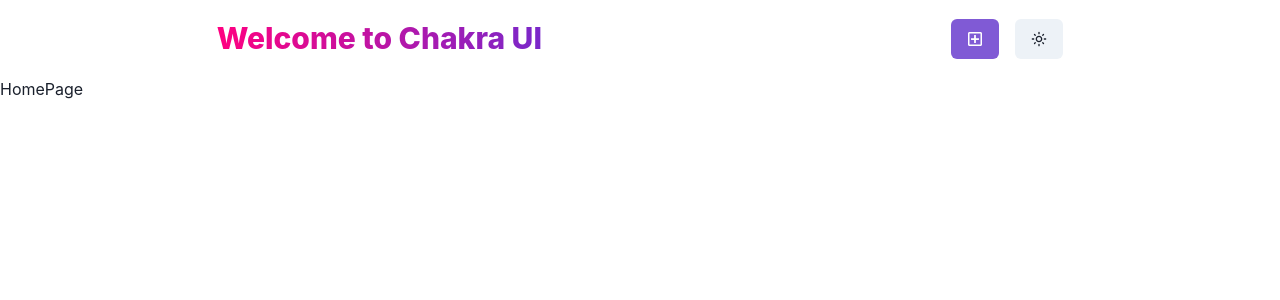
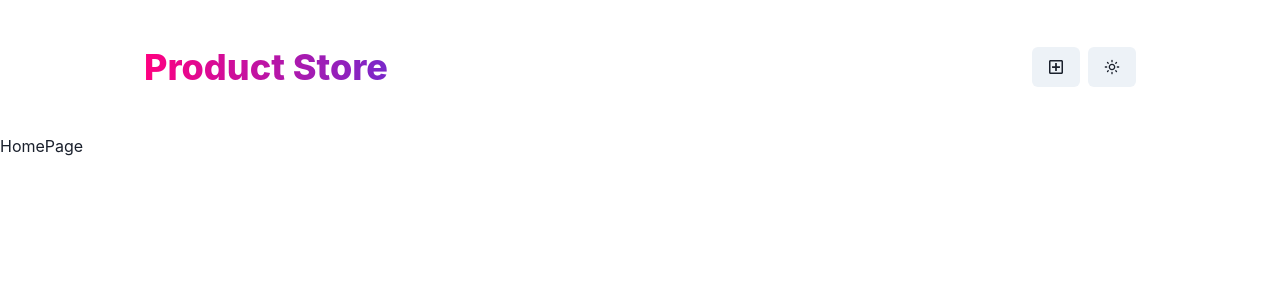
Before and after one commit to M7Tro/productStoreFromScratch, a React (Vite) app in the folder frontend/: page / in a window 1280 px wide. Shown: the top 300 px of the page. Built offline with nearby package versions, Linux system fonts and the light colour scheme.

Commit message:
implemented the navbar using the approach from tutorial

```diff
--- a/frontend/src/App.jsx
+++ b/frontend/src/App.jsx
@@ -2,15 +2,16 @@
 import Navbar from './components/Navbar';
 import HomePage from './pages/HomePage';
 import Create from './pages/Create';
+import { Box } from '@chakra-ui/react';
 
 export default function App () {
   return (
-    <div>
+    <Box minH={"100vh"}>
       <Navbar></Navbar>
       <Routes>
         <Route path='/' element={<HomePage/>}></Route>
         <Route path='/create' element={<Create/>}></Route>
       </Routes>
-    </div>
+    </Box>
   )
 }
--- a/frontend/src/components/Navbar.jsx
+++ b/frontend/src/components/Navbar.jsx
@@ -1,5 +1,5 @@
 import {Link} from 'react-router-dom';
-import {Button, HStack, useColorMode, Text, Box} from "@chakra-ui/react";
+import {Button, HStack, useColorMode, Text, Box, Container, Flex} from "@chakra-ui/react";
 import { FaRegPlusSquare } from "react-icons/fa";
 import { MdOutlineLightMode, MdDarkMode} from "react-icons/md";
 
@@ -7,27 +7,29 @@
 export default function Navbar () {
     const {colorMode, toggleColorMode} = useColorMode();
     return (
-        <HStack as={'nav'} justify={"space-around"} p={4}>
+        <Container maxW={"80vw"}>
+            <Flex my={10} direction={{base:"column", sm:"row"}}  justify={"space-between"}>
                 <Link to={'/'}>
                     <Text
                     bgGradient='linear(to-l, #7928CA, #FF0080)'
                     bgClip='text'
-                fontSize='3xl'
+                    fontSize='4xl'
                     fontWeight='extrabold'
                     >
-                    Welcome to Chakra UI
+                        Product Store
                     </Text>
                 </Link>
-            <Box>
+                <HStack>
                     <Link to={'/create'}>
-                    <Button colorScheme='purple' variant={'solid'} mr={4}>
+                        <Button>
                             <FaRegPlusSquare/>
                         </Button>
                     </Link>
                     <Button onClick={toggleColorMode}>
-                    {colorMode==='light' ? <MdOutlineLightMode/> : <MdDarkMode/>}
+                        {colorMode === "light" ? <MdOutlineLightMode/> : <MdDarkMode/>}
                     </Button>
-            </Box>
                 </HStack>
+            </Flex>
+        </Container>
     )
 }
```
Also changed, not shown: 1 other file (tests, documents, lock files or other folders). Lines whose indentation alone changed are shown as unchanged.
